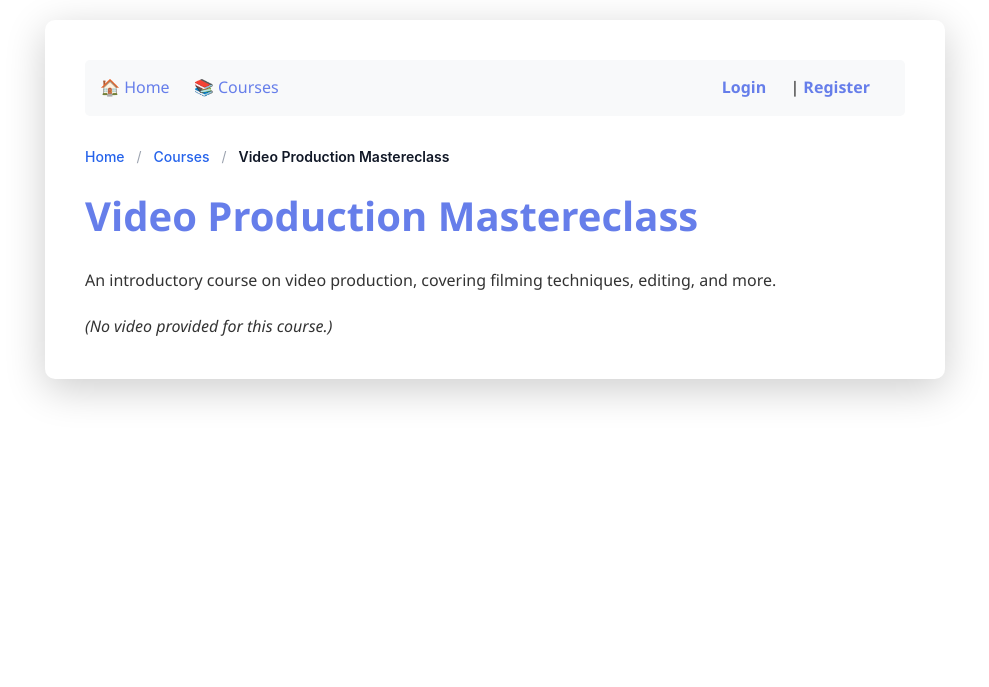
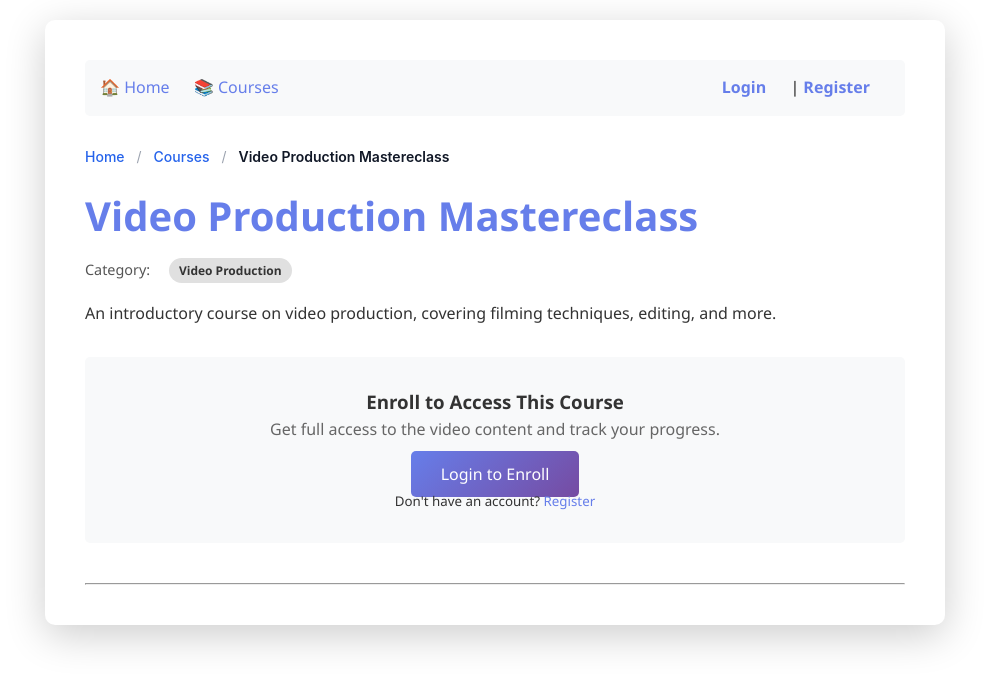
Before and after one commit to Justine-Njuguna/Flask_For_LMS, a Flask app: page /course/2 in a window 1280 px wide. Shown: the top 687 px of the page, without its empty margins (145-1134 px from the left). Run offline with Flask 3, Linux system fonts and the light colour scheme; data comes from the database, SQL or seed files in the repository; both versions use the stored data as it was after the commit.

Commit message:
Added enrollment system and polish features

```diff
--- a/app.py
+++ b/app.py
@@ -20,6 +20,17 @@ def home():
     admin = is_admin() if user else False
     return render_template('home.html', username=user, is_admin=admin)
 
+
+@app.errorhandler(404)
+def not_found_error(error):
+    """Handles 404 Not Found errors."""
+    return render_template('404.html'), 404
+
+@app.errorhandler(500)
+def internal_error(error):
+    """Handles 500 Internal Server errors."""
+    return render_template('500.html'), 500
+
 # Run the app
 if __name__ == '__main__':
     app.run(debug=True)
--- a/routes/courses.py
+++ b/routes/courses.py
@@ -1,7 +1,8 @@
 """Course-related routes."""
 
+import sqlite3
 from urllib.parse import urlparse, parse_qs
-from flask import render_template, session, redirect, request
+from flask import render_template, session, redirect, request, url_for
 from helpers import is_admin, get_db_connection, get_user_id, is_course_completed
 
 
@@ -95,62 +96,70 @@ def register_course_routes(app):
                             category_filter=category_filter,
                             breadcrumbs=breadcrumbs)
 
-# Individual course details
     @app.route('/course/<int:course_id>')
     def course_details(course_id):
         """Course details page route"""
-        # Connect to database and fetch specific course
         conn = get_db_connection()
         course = conn.execute(
             'SELECT * FROM courses WHERE id = ?',
             (course_id,)
         ).fetchone()
-        conn.close()
 
+        # Get related courses (same category, exclude current course, limit 4)
+        related_courses = []
+        if course and course['category']:
+            related_courses = conn.execute(
+                'SELECT * FROM courses WHERE category = ? AND id != ? LIMIT 4',
+                (course['category'], course_id)
+            ).fetchall()
+
+        # --- THIS IS THE NEW LOGIC ---
+        is_enrolled = False
+        user_id = None
         user = session.get('username')
+        if user:
+            user_id = get_user_id(user)
+            if user_id and course: # Check if user_id and course exist
+                enrollment = conn.execute(
+                    'SELECT id FROM enrollments WHERE user_id = ? AND course_id = ?',
+                    (user_id, course_id)
+                ).fetchone()
+                if enrollment:
+                    is_enrolled = True
+        # --- END OF NEW LOGIC ---
+
+        conn.close() # Close after ALL queries
+
         admin = is_admin()
-
-        # Initialize variables that depend on the course
         is_completed = False
         embed_url = None
-        breadcrumbs = []  # Start with an empty list
+        breadcrumbs = []
 
         if course:
-            # --- This logic runs ONLY if the course was found ---
+            if user_id: # We already have user_id
+                is_completed = is_course_completed(user_id, course_id)
 
-            # Check completion status
-            if user:
-                user_id = get_user_id(user)
-                if user_id:
-                    is_completed = is_course_completed(user_id, course_id)
-
-            # Get the embed URL (this is now safe)
             embed_url = get_youtube_embed_url(course['video_url'])
-
-            # NEW: Define the breadcrumbs for this page
             breadcrumbs = [
                 { "name": "Home", "url": "/" },
                 { "name": "Courses", "url": "/courses" },
-                { "name": course['title'], "url": None } # Dynamic name
+                { "name": course['title'], "url": None }
             ]
         else:
-            # --- This logic runs if course is None (Not Found) ---
-
-            # NEW: Define breadcrumbs for the "Not Found" case
             breadcrumbs = [
                 { "name": "Home", "url": "/" },
                 { "name": "Not Found", "url": None }
             ]
 
-        # This return statement now handles all cases
         return render_template('course_detail.html',
                                course=course,
                                username=user,
                                is_admin=admin,
                                embed_url=embed_url,
                                is_completed=is_completed,
-                               breadcrumbs=breadcrumbs) # <-- Pass the new list
-
+                               breadcrumbs=breadcrumbs,
+                               related_courses=related_courses,
+                               is_enrolled=is_enrolled) # <-- Pass the new variable
     # Add course page (GET - show form)
     @app.route('/add-course')
     def add_course():
@@ -257,6 +266,35 @@ def register_course_routes(app):
         # Redirect to course detail page (PRG pattern!)
         return redirect(f'/course/{course_id}')
 
+    # Route to enroll in a course
+    @app.route('/enroll/<int:course_id>', methods=['POST'])
+    def enroll_course(course_id):
+        """Enroll the current user in a course."""
+        if 'username' not in session:
+            return redirect(url_for('login')) # use url_for for routes
+
+        user_id = get_user_id(session['username'])
+        if not user_id:
+            return redirect(url_for('login'))
+
+        conn = get_db_connection()
+        try:
+            # Try to insert the new enrollment
+            conn.execute(
+                'INSERT INTO enrollments (user_id, course_id) VALUES (?, ?)',
+                (user_id, course_id)
+            )
+            conn.commit()
+        except sqlite3.IntegrityError:
+            # This error fires if the UNIQUE constraint fails
+            # (meaning)the user is already enrolled).
+            # We can just ignore it.
+            pass
+        finally:
+            conn.close()
+
+        # Redirect back to the course page
+        return redirect(url_for('course_details', course_id=course_id))
     # Mark course as complete/incomplete
     @app.route('/toggle-complete/<int:course_id>', methods=['POST'])
     def toggle_complete(course_id):
--- a/static/css/style.css
+++ b/static/css/style.css
@@ -454,3 +454,19 @@ button[type="submit"]:hover,
 .empty-state p {
   color: #6b7280;
 }
+
+/* --- Category Badge --- */
+.category-badge-container {
+    margin-top: -10px; /* Pull it closer to the title */
+    margin-bottom: 20px;
+    color: #555;
+    font-size: 0.9em;
+}
+
+.category-badge {
+    background-color: #e0e0e0; /* A light gray background */
+    color: #333;
+    padding: 4px 10px;
+    border-radius: 15px; /* This makes it pill-shaped */
+    font-weight: 600;
+}
--- a/templates/course_detail.html
+++ b/templates/course_detail.html
@@ -8,9 +8,7 @@
         {% if is_admin %}
             <div class="admin-controls" style="background: #f4f4f4; padding: 10px; margin-bottom: 15px; border-radius: 5px;">
                 <strong>Admin Controls:</strong>
-
                 <a href="/edit-course/{{ course.id }}" style="margin-left: 15px;">Edit Course</a>
-
                 <form action="/delete-course/{{ course.id }}" method="POST" style="display: inline; margin-left: 15px;">
                     <input type="submit" value="Delete Course"
                            onclick="return confirm('ARE YOU SURE you want to permanently delete this course?');"
@@ -21,7 +19,16 @@
 
         {# Course Content #}
         <h1>{{ course.title }}</h1>
+
+        {% if course.category %}
+            <p class="category-badge-container">
+                Category: <span class="category-badge">{{ course.category }}</span>
+            </p>
+        {% endif %}
+
         <p>{{ course.description }}</p>
+
+        {% if is_enrolled or is_admin %}
 
             {# Video Player #}
             {% if embed_url %}
@@ -38,8 +45,8 @@
                 <p style="margin-top: 20px;"><em>(No video provided for this course.)</em></p>
             {% endif %}
 
-        {# Progress Tracking - for logged in users #}
-        {% if username %}
+            {# Progress Tracking - only shown if enrolled #}
+            {% if username and not is_admin %} {# Admins don't need to track progress #}
                 <div style="margin-top: 30px; padding: 20px; background: #f8f9fa; border-radius: 5px;">
                     <h3>Your Progress</h3>
                     {% if is_completed %}
@@ -57,8 +64,30 @@
             {% endif %}
 
         {% else %}
+            {# Not Enrolled - Show Enroll Button #}
+            <div style="margin-top: 30px; padding: 30px; background: #f8f9fa; border-radius: 5px; text-align: center;">
+                <h3>Enroll to Access This Course</h3>
+                <p style="color: #666; margin-bottom: 20px;">Get full access to the video content and track your progress.</p>
+
+                {% if username %}
+                    <form method="POST" action="/enroll/{{ course.id }}">
+                        <button type="submit" class="btn" style="font-size: 1.2em; padding: 10px 20px;">Enroll Now</button>
+                    </form>
+                {% else %}
+                    <p>
+                        <a href="{{ url_for('login') }}?next={{ request.path }}" class="btn">Login to Enroll</a>
+                    </p>
+                    <small>Don't have an account? <a href="{{ url_for('register') }}">Register</a></small>
+                {% endif %}
+            </div>
+        {% endif %}
+        {% else %}
         {# Course Not Found #}
         <h1>Course Not Found</h1>
         <p>Sorry, we couldn't find the course you were looking for.</p>
     {% endif %}
+
+    <hr style="margin-top: 40px;">
+    <div class="related-courses">
+        </div>
 {% endblock %}
```
Also changed, not shown: add_enrollments_table.py (added, +37 -0 lines), templates/404.html (added, +16 -0 lines), templates/500.html (added, +16 -0 lines), lms.db. Lines whose indentation alone changed are shown as unchanged.
